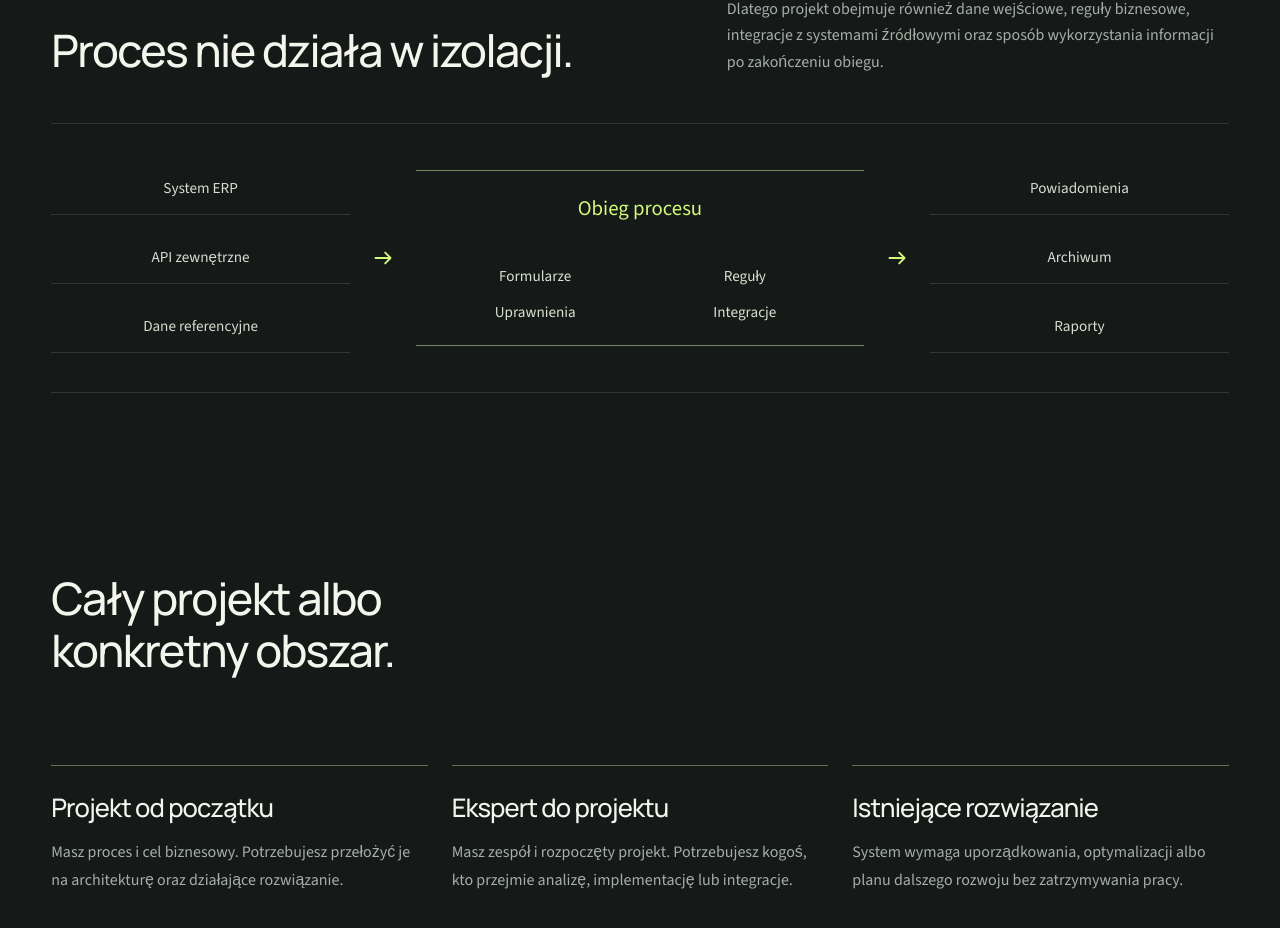
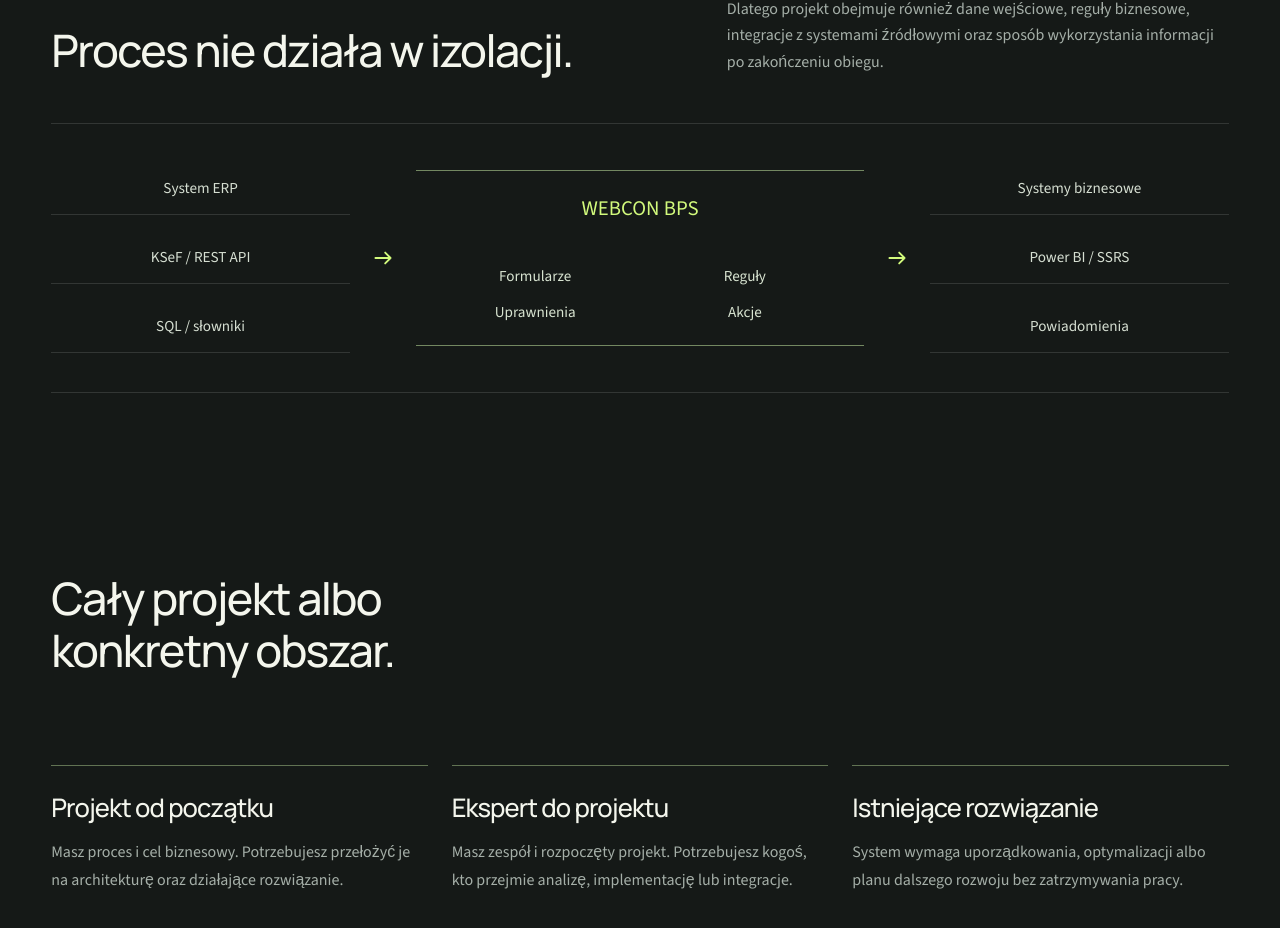
Before and after one commit to radoslawbegej-code/analizeit, a Next.js app in the folder analizeit/: page /uslugi in a window 1280 px wide. Shown: the part 3400-4328 px from the top of the page. Built offline with nearby package versions, Linux system fonts and the light colour scheme; no server answers.

Commit message:
Make services architecture diagram more concrete

```diff
--- a/analizeit/src/components/architecture-diagram.tsx
+++ b/analizeit/src/components/architecture-diagram.tsx
@@ -2,12 +2,36 @@
 
 export function ArchitectureDiagram() {
   return (
-    <div className="system-map" role="img" aria-label="System ERP, API i dane referencyjne są połączone z obiegiem. Obieg obsługuje formularze, reguły i uprawnienia oraz przekazuje dane do powiadomień, archiwum i raportów.">
-      <div className="system-map__group"><span>System ERP</span><span>API zewnętrzne</span><span>Dane referencyjne</span></div>
+    <div
+      className="system-map"
+      role="img"
+      aria-label="ERP, KSeF, API i dane SQL zasilają proces w WEBCON BPS. Proces obsługuje formularze, reguły, uprawnienia i akcje, a wyniki trafiają do systemów biznesowych, raportowania i powiadomień."
+    >
+      <div className="system-map__group">
+        <span>System ERP</span>
+        <span>KSeF / REST API</span>
+        <span>SQL / słowniki</span>
+      </div>
+
       <ArrowRight size={26} />
-      <div className="system-map__core"><strong>Obieg procesu</strong><div><span>Formularze</span><span>Reguły</span><span>Uprawnienia</span><span>Integracje</span></div></div>
+
+      <div className="system-map__core">
+        <strong>WEBCON BPS</strong>
+        <div>
+          <span>Formularze</span>
+          <span>Reguły</span>
+          <span>Uprawnienia</span>
+          <span>Akcje</span>
+        </div>
+      </div>
+
       <ArrowRight size={26} />
-      <div className="system-map__group"><span>Powiadomienia</span><span>Archiwum</span><span>Raporty</span></div>
+
+      <div className="system-map__group">
+        <span>Systemy biznesowe</span>
+        <span>Power BI / SSRS</span>
+        <span>Powiadomienia</span>
+      </div>
     </div>
   );
 }
```
